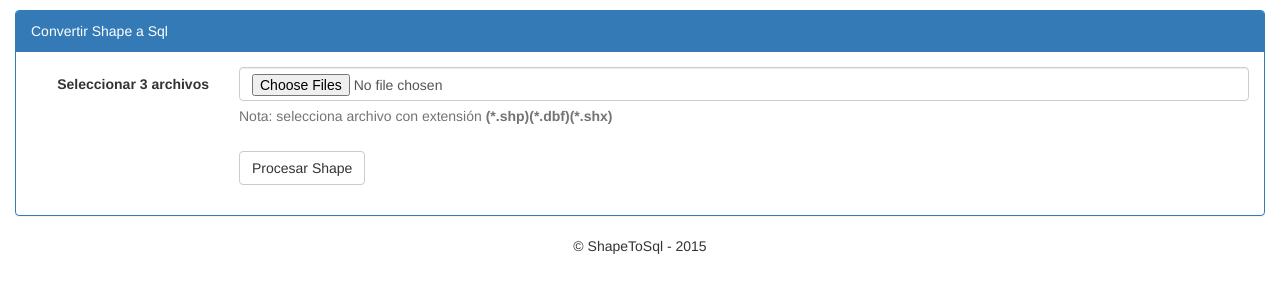
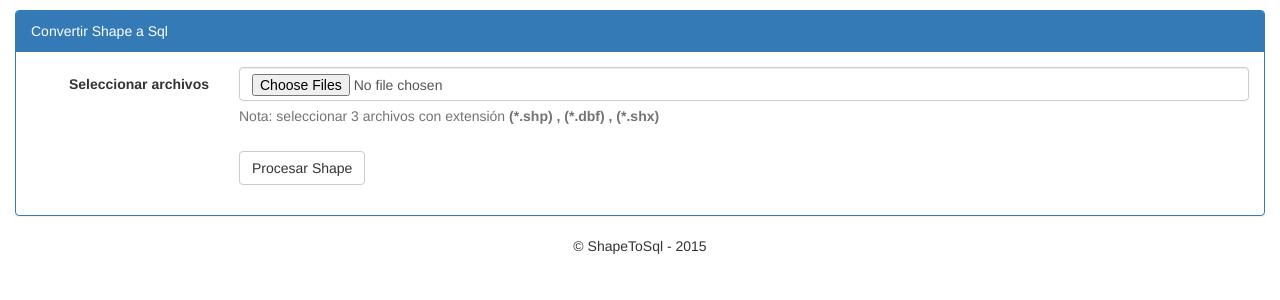
Before and after one commit to yurhii/shptosql, a PHP site: page / in a window 1280 px wide. Shown: the top 300 px of the page. Run offline with PHP 8.4, Linux system fonts and the light colour scheme.

Commit message:
shape to sql

```diff
--- a/class/shpsql.php
+++ b/class/shpsql.php
@@ -1,4 +1,5 @@
 <?php
+
 //data conecction with postgres
 define('DB_HOST', 'localhost');
 define('DB_PORT', '5432');
--- a/index.php
+++ b/index.php
@@ -42,11 +42,11 @@
                             <div class="panel-body">
                             <form  id="form-shpsql" action="" method="post" class="form-horizontal">
                                 <div class="form-group">
-                                  <label for="fileShape" class="col-sm-2 control-label">Seleccionar 3 archivos </label>
+                                  <label for="fileShape" class="col-sm-2 control-label">Seleccionar archivos </label>
                                   <div class="col-sm-10">
                                     <!--<input type="file" id="fileShape" name="fileShape" class="form-control" webkitdirectory directory multiple>-->
                                       <input type="file" id="fileShape" name="fileShape[]" class="form-control" multiple>
-                                      <p class="help-block">Nota: selecciona archivo con extensión <b>(*.shp)(*.dbf)(*.shx)</b></p>
+                                      <p class="help-block">Nota: seleccionar 3 archivos con extensión <b>(*.shp) , (*.dbf) , (*.shx)</b></p>
                                   </div>
                                 </div>
 
```
